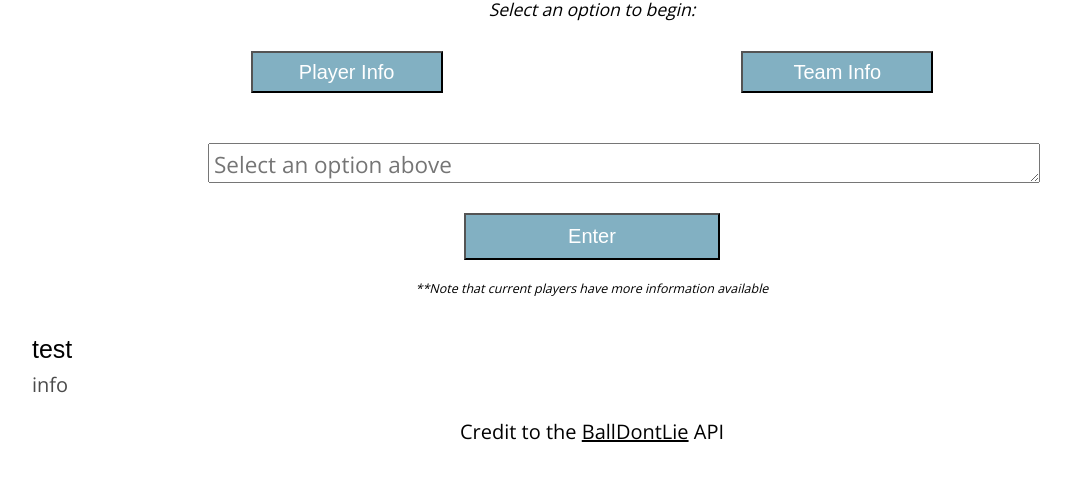
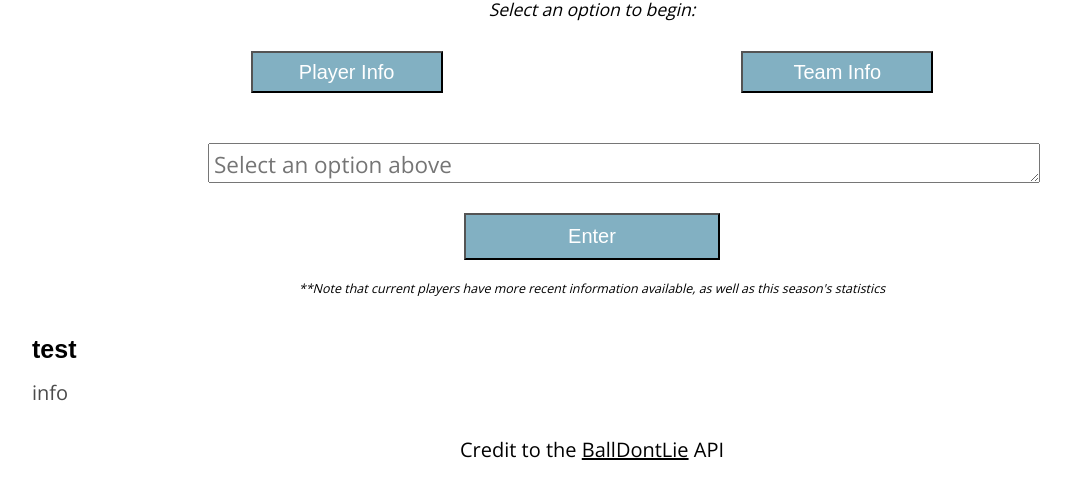
Before and after one commit to zrimshnick/nbastats-APIproject, a website built with Parcel: page src/index.html in a window 1280 px wide. Shown: the part 85-584 px from the top of the page, without its empty margins (48-1119 px from the left). Built offline with nearby package versions, Linux system fonts and the light colour scheme.

Commit message:
fixed lists

```diff
--- a/src/index.html
+++ b/src/index.html
@@ -32,7 +32,8 @@
       <input type="submit" class="submit-button" value="Enter" />
     </form>
     <div class="notes">
-      **Note that current players have more information available
+      **Note that current players have more recent information available, as
+      well as this season's statistics
     </div>
     <div class="item-list">
       <!-- <div class="item-name">html name set</div> -->
--- a/src/js/index.js
+++ b/src/js/index.js
@@ -46,13 +46,13 @@ const playersSearch = function () {
             //playerHeightFeet === "/";
             DOMSelectors.list.insertAdjacentHTML(
               "beforeend",
-              `<button class="item-name">${player.first_name} ${player.last_name} - ${player.team.abbreviation}</button>
+              `<li><a class="item-name">${player.first_name} ${player.last_name} - ${player.team.abbreviation}</a></li>
               <div class="item-info" id="item-info">&nbsp&nbsp~&nbsp${player.team.full_name}</div>`
             );
           } else {
             DOMSelectors.list.insertAdjacentHTML(
               "beforeend",
-              `<button class="item-name">${player.first_name} ${player.last_name} - ${player.team.abbreviation}</button>
+              `<li><a class="item-name">${player.first_name} ${player.last_name} - ${player.team.abbreviation}</a></li>
             <div class="item-info" id="item-info">&nbsp&nbsp~&nbsp${player.team.full_name}  |  Pos: ${player.position}  |  ${player.height_feet}'${player.height_inches}",  ${player.weight_pounds}lbs  </div>`
             );
           }
--- a/src/scss/style.scss
+++ b/src/scss/style.scss
@@ -84,11 +84,14 @@ body {
   display: flex;
   flex-direction: column;
   align-items: flex-start;
+  //list-style: none;
+  list-style: url("/img/basketballicon.png");
 }
 .item-name {
   font-size: 2.5rem;
   color: black;
-  padding-bottom: 0.75rem;
+  font-weight: bold;
+  padding-bottom: 1rem;
   padding-top: 0.75rem;
   background-color: transparent;
   border: none;
@@ -101,6 +104,8 @@ body {
 .item-info {
   font-size: 2rem;
   color: rgb(75, 75, 75);
+  padding-bottom: 1rem;
+  padding-top: 0.5rem;
 }
 
 /////// footer styling
```
Also changed, not shown: img/basketballicon.png (added).
